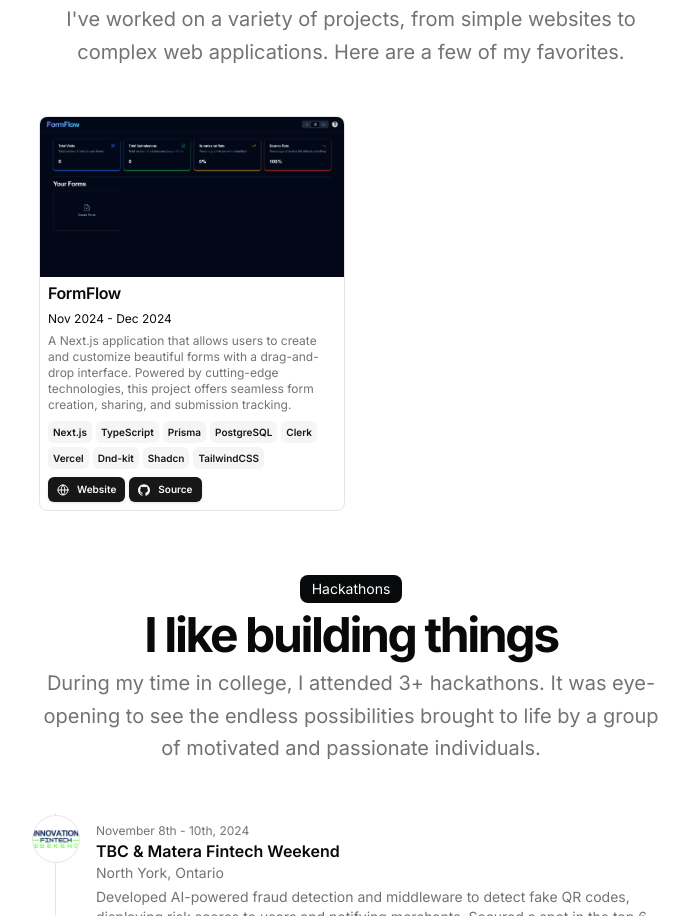
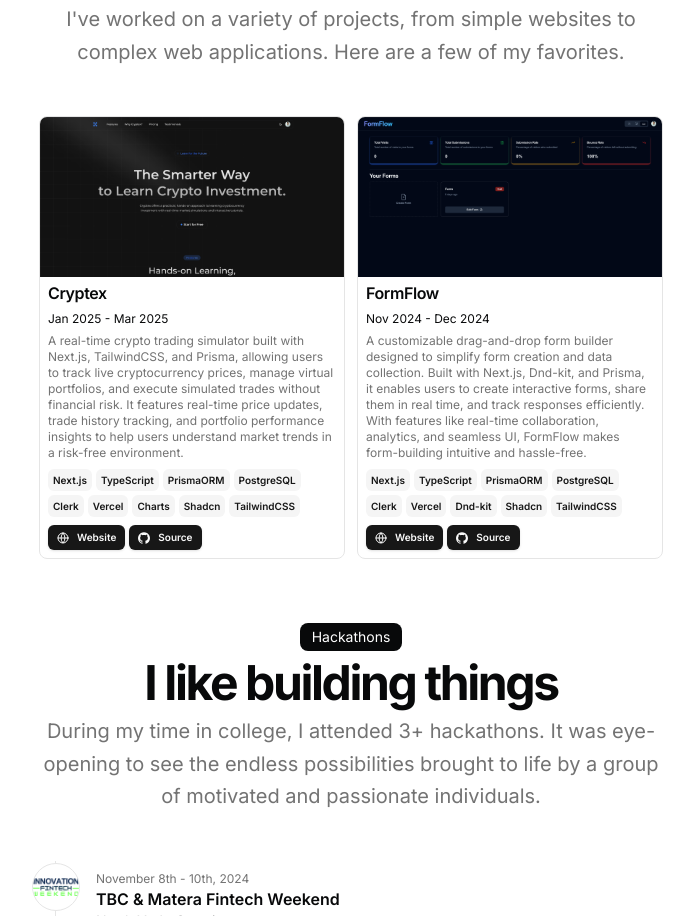
Before and after one commit to rajatsachdeva31/rajatsachdeva31.github.io, a Next.js app: page / in a window 1280 px wide. Shown: the part 1205-2121 px from the top of the page, without its empty margins (289-983 px from the left). Built offline with nearby package versions, Linux system fonts and the light colour scheme.

Commit message:
projects update

```diff
--- a/src/data/resume.tsx
+++ b/src/data/resume.tsx
@@ -160,15 +160,46 @@
   ],
   projects: [
     {
+      title: "Cryptex",
+      description:
+        "A real-time crypto trading simulator built with Next.js, TailwindCSS, and Prisma, allowing users to track live cryptocurrency prices, manage virtual portfolios, and execute simulated trades without financial risk. It features real-time price updates, trade history tracking, and portfolio performance insights to help users understand market trends in a risk-free environment.",
+      href: "https://trycryptex.vercel.app",
+      dates: "Jan 2025 - Mar 2025",
+      technologies: [
+        "Next.js",
+        "TypeScript",
+        "PrismaORM",
+        "PostgreSQL",
+        "Clerk",
+        "Vercel",
+        "Charts",
+        "Shadcn",
+        "TailwindCSS",
+      ],
+      image: "/cryptex.png",
+      links: [
+        {
+          type: "Website",
+          href: "https://trycryptex.vercel.app",
+          icon: <Icons.globe className="size-3" />,
+        },
+        {
+          type: "Source",
+          href: "https://github.com/rajatsachdeva31/cryptex",
+          icon: <Icons.github className="size-3" />,
+        },
+      ],
+    },
+    {
       title: "FormFlow",
       description:
-        "A Next.js application that allows users to create and customize beautiful forms with a drag-and-drop interface. Powered by cutting-edge technologies, this project offers seamless form creation, sharing, and submission tracking.",
+        "A customizable drag-and-drop form builder designed to simplify form creation and data collection. Built with Next.js, Dnd-kit, and Prisma, it enables users to create interactive forms, share them in real time, and track responses efficiently. With features like real-time collaboration, analytics, and seamless UI, FormFlow makes form-building intuitive and hassle-free.",
       href: "https://tryformflow.vercel.app",
       dates: "Nov 2024 - Dec 2024",
       technologies: [
         "Next.js",
         "TypeScript",
-        "Prisma",
+        "PrismaORM",
         "PostgreSQL",
         "Clerk",
         "Vercel",
```
Also changed, not shown: public/cryptex.png (added), public/formflow.png.
